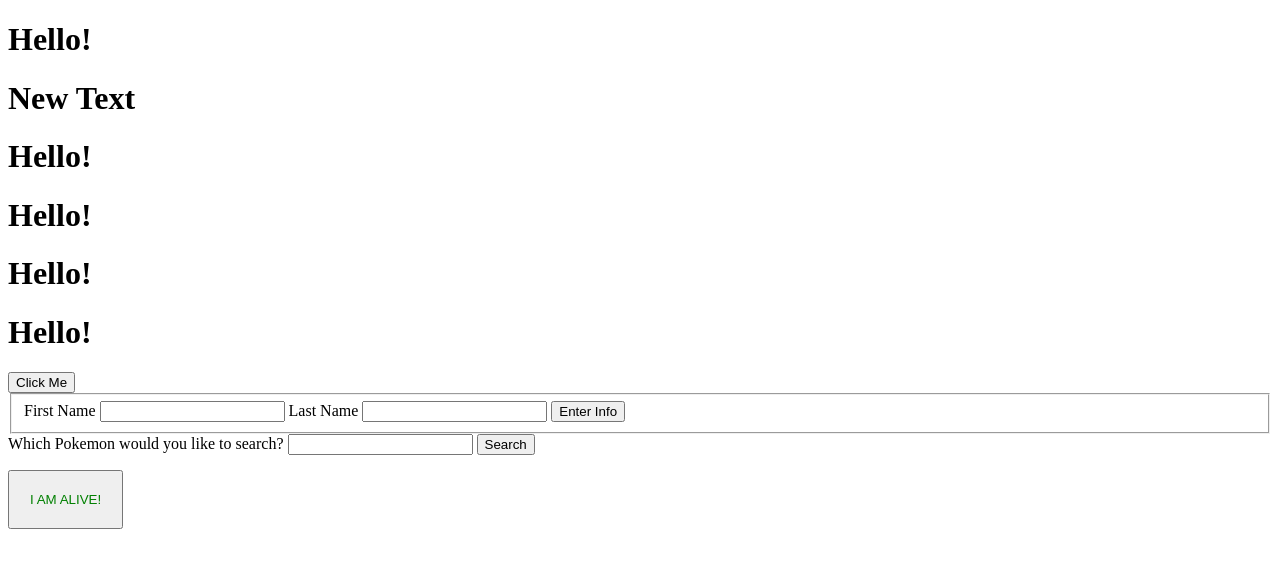
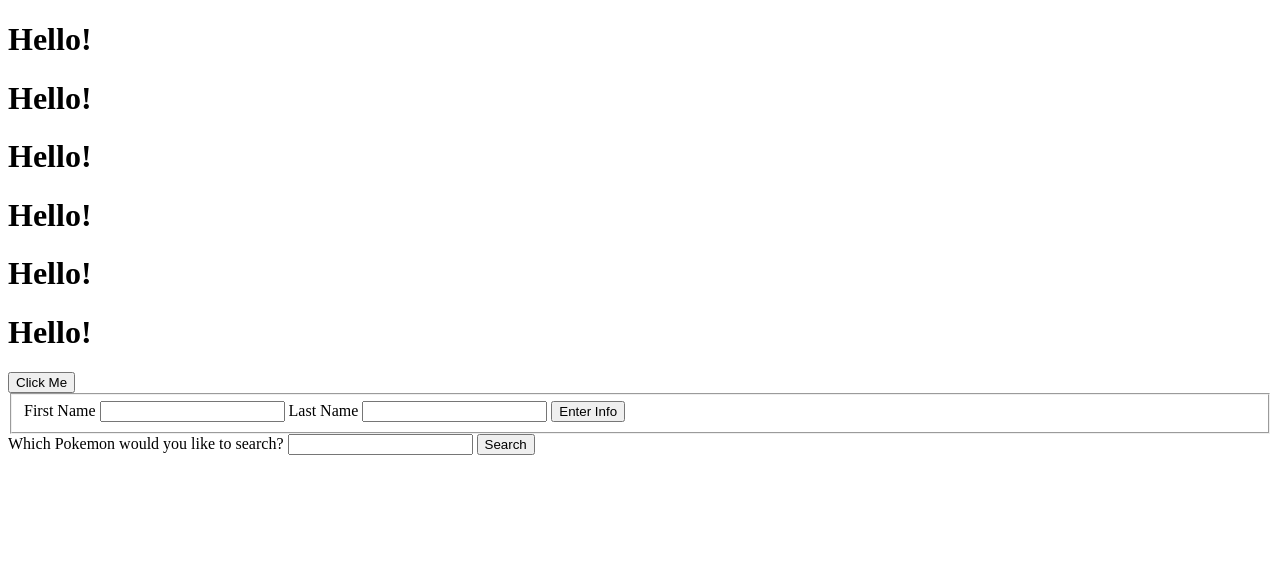
Before and after one commit to baruchoz/JavaScript-week6-day4, a plain HTML site: page index.html in a window 1280 px wide. Drawn offline with Linux system fonts and the light colour scheme.

Commit message:
reviewed callbacks and closures

```diff
--- a/index.html
+++ b/index.html
@@ -5,8 +5,8 @@
     <meta http-equiv="X-UA-Compatible" content="IE=edge">
     <meta name="viewport" content="width=device-width, initial-scale=1.0">
     <title>Coding Temple</title>
-    <script src="./js/main.js" defer></script>
-    <link rel="stylesheet" href="./css/main.css">
+    <script src="./js/callbacks.js" defer></script>
+    <!-- <link rel="stylesheet" href="./css/main.css"> -->
 </head>
 <body>
     <h1>Hello!</h1>
```
